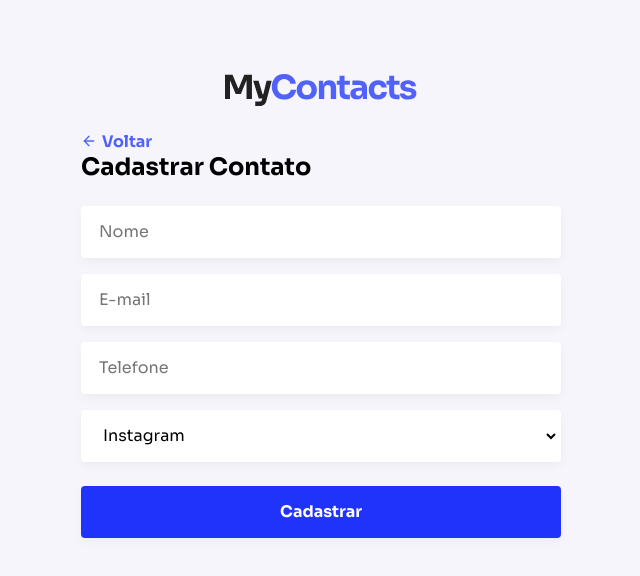
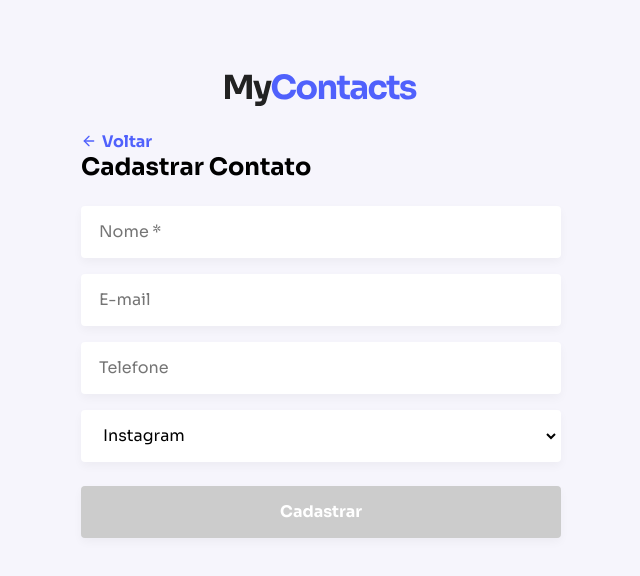
Before and after one commit to sergioalmeida00/myContacts-web, a React (Vite) app: page /new in a window 1280 px wide. Shown: the top 576 px of the page, without its empty margins (319-959 px from the left). Built offline with nearby package versions, Linux system fonts and the light colour scheme.

Commit message:
FEAT: button disabled when form is not valid

```diff
--- a/src/components/ContactForm/index.jsx
+++ b/src/components/ContactForm/index.jsx
@@ -14,7 +14,9 @@
   const [email,setEmail] = useState('')
   const [phone, setPhone] = useState('')
   const [category, setCategory] = useState('')
-  const {setError, removeError, getErrorMessageByFieldName } = useErrors()
+  const {setError, removeError, getErrorMessageByFieldName,errors } = useErrors()
+
+  const isFormValid = (name && errors.length === 0)
 
   function handleNameChange(event){
     setName(event.target.value)
@@ -51,7 +53,7 @@
       <FormGroup error={getErrorMessageByFieldName('name')}>
         <Input
           type="text"
-          placeholder="Nome"
+          placeholder="Nome *"
           valeu={name}
           onChange={handleNameChange}
           error={getErrorMessageByFieldName('name')}
@@ -89,7 +91,7 @@
       </FormGroup>
 
       <ButtonContainer>
-        <Button type="submit"> { buttonLabel } </Button>
+        <Button type="submit" disabled={!isFormValid}> { buttonLabel } </Button>
       </ButtonContainer>
     </Form>
   )
--- a/src/hooks/useErrors.jsx
+++ b/src/hooks/useErrors.jsx
@@ -26,5 +26,5 @@
     return errors.find((error) => error.field === fieldName)?.message
   }
 
-  return { setError, removeError, getErrorMessageByFieldName }
+  return { setError, removeError, getErrorMessageByFieldName, errors }
 }
```
